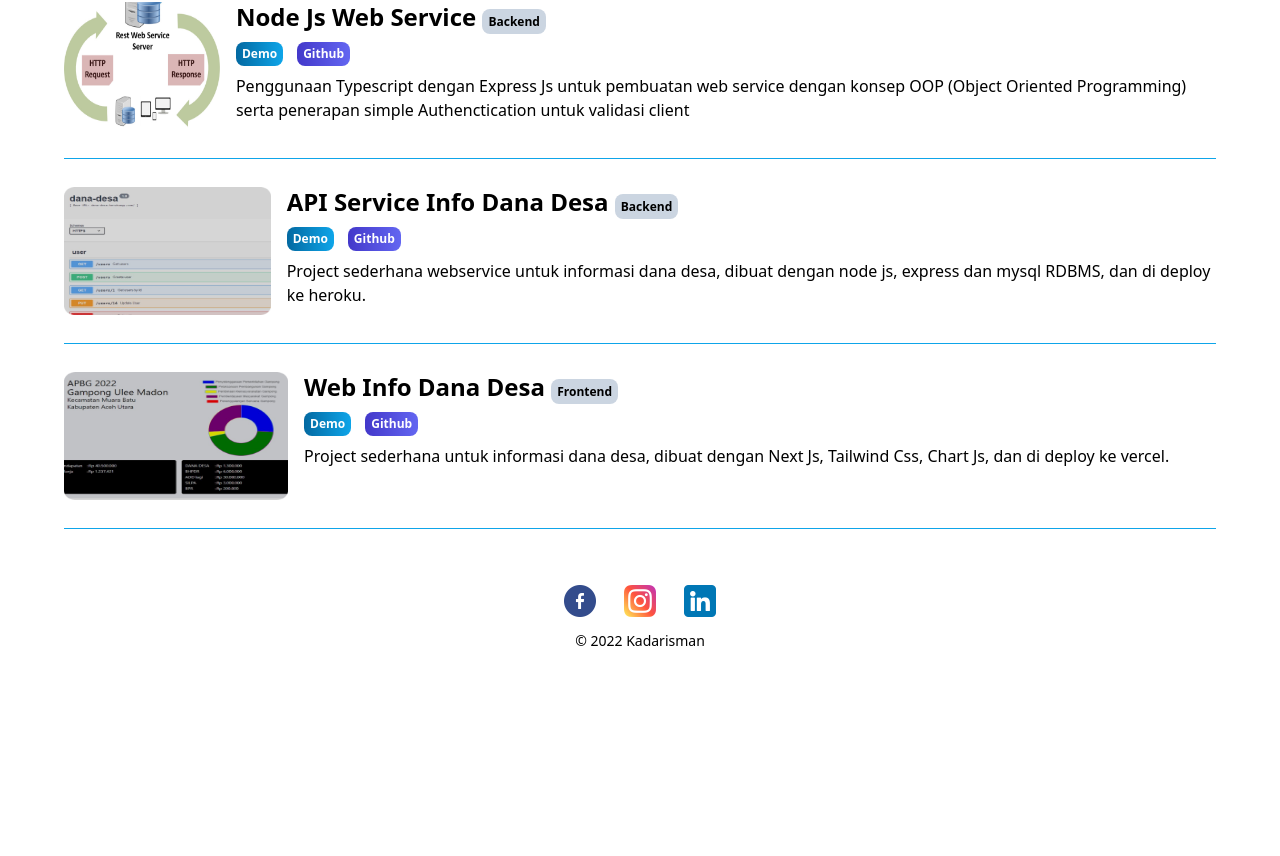
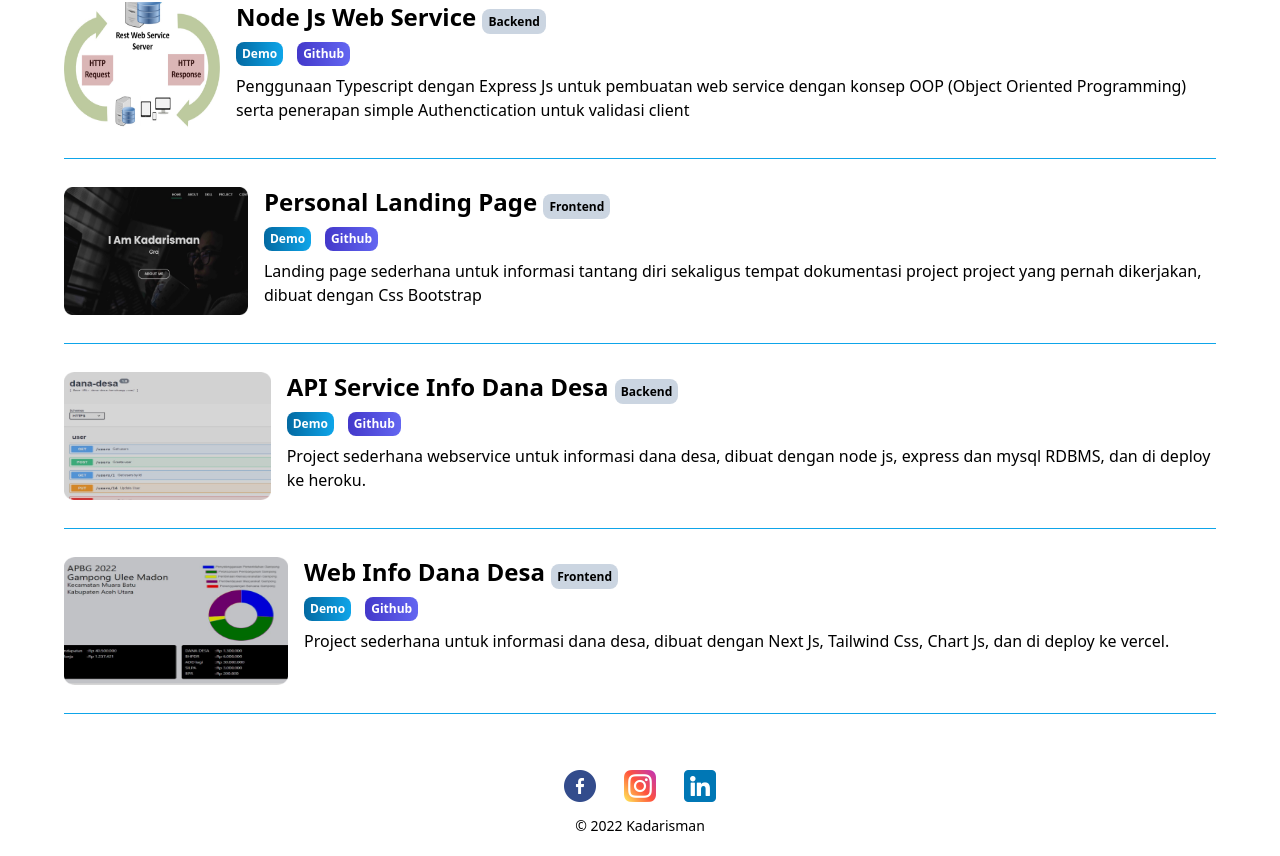
Before and after one commit to kadarisman/react-portofolio, a React (Create React App) app: page / in a window 1280 px wide. Shown: the part 1575-2431 px from the top of the page. Before the commit the page ends 2246 px from the top, so only its background shows below. Built offline with nearby package versions, Linux system fonts and the light colour scheme.

Commit message:
add landing page

```diff
--- a/src/components/Project.js
+++ b/src/components/Project.js
@@ -5,6 +5,7 @@ import img5 from '../img/image5.png';
 import img10 from '../img/image10.png';
 import img11 from '../img/image11.png';
 import img12 from '../img/image12.png';
+import img13 from '../img/image13.png';
 //import { BrowserRouter as Router, Route, Link } from 'react-router-dom';
 
 export const Project = () => {
@@ -78,6 +79,23 @@ export const Project = () => {
           </p>
         </div>
       </div>
+         <div className="flex flex-col gap-4 mb-7 pb-7  border-b border-sky-500 md:flex-row">
+        <div className="md:h-32 md:w-56">
+          <img src={img13} alt="portofolio" className="md:h-32 md:w-56"/>
+        </div>
+        <div className="fitur-detail-text">
+          <h2 className="text-2xl leading-tight font-bold mb-2">Personal Landing Page <span className="text-xs rounded-lg mr-3.5 bg-slate-300 py-1 px-1.5"> Frontend</span></h2>
+          <a href="https://kadarisman.github.io" target='_blank' rel="noopener noreferrer">
+          <button className="bg-gradient-to-r from-sky-700 to-sky-500 hover:from-indigo-700 hover:to-indigo-500 text-white text-xs font-semibold py-1 px-1.5 rounded-lg mr-3.5">Demo</button>
+          </a>
+          <a href="https://github.com/kadarisman/kadarisman.github.io" target='_blank' rel="noopener noreferrer">
+            <button className="bg-gradient-to-r from-indigo-700 to-indigo-500 hover:from-sky-700 hover:to-sky-500 text-white text-xs font-semibold py-1 px-1.5 rounded-lg mr-3.5">Github</button>
+          </a>
+          <p className="mt-2">
+          Landing page sederhana untuk informasi tantang diri sekaligus tempat dokumentasi project project yang pernah dikerjakan, dibuat dengan Css Bootstrap
+          </p>
+        </div>
+      </div>
       <div className="flex flex-col gap-4 mb-7 pb-7  border-b border-sky-500 md:flex-row">
         <div className="md:h-32 md:w-56">
           <img src={img10} alt="portofolio" className="md:h-32 md:w-56"/>
```
Also changed, not shown: src/img/image13.png (added).
